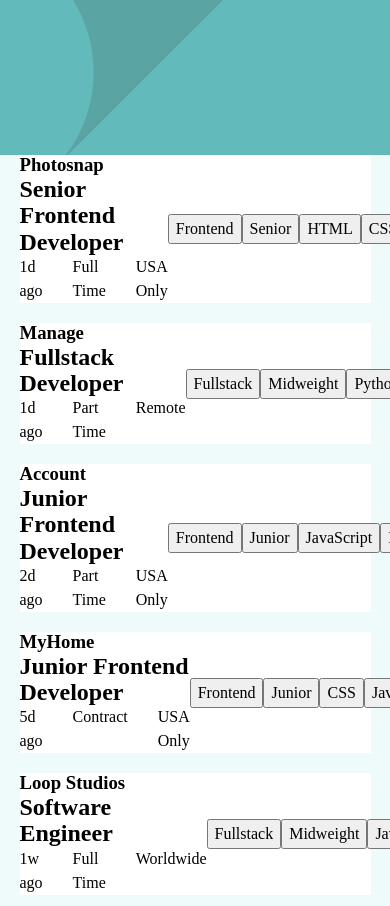
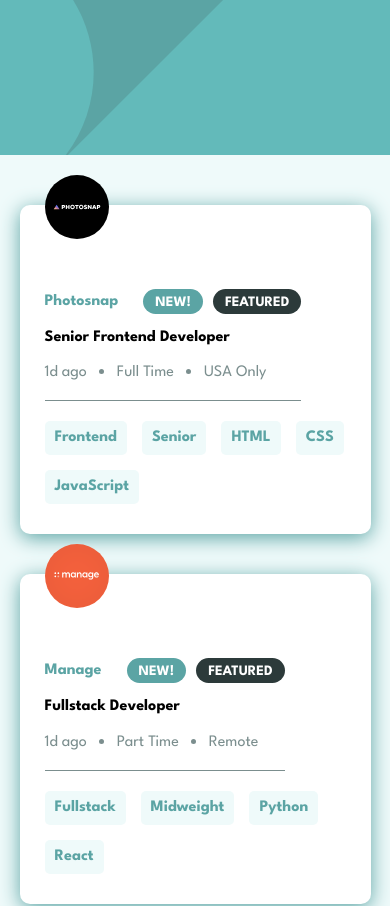
Before and after one commit to AndriiHrytsei/job-listing-with-filtering, a React (Vite) app: page / in a window 390 px wide. Shown: the top 906 px of the page. Built offline with nearby package versions, Linux system fonts and the light colour scheme.

Commit message:
add mobile version

```diff
--- a/src/components/FiltersList/FiltersList.module.css
+++ b/src/components/FiltersList/FiltersList.module.css
@@ -51,14 +51,14 @@
 }
 
 .filterItem:hover button {
-  background-color: #000;
+  background-color: var(--very-dark-grayish-cyan);
 }
 
 .clearAll {
   background-color: transparent;
   border: none;
   color: var(--dark-grayish-cyan);
-  transition: all 0.7s linear;
+  transition: all 0.3s linear;
   text-decoration: underline;
   text-decoration-color: transparent;
 }
--- a/src/components/JobList/JobList.module.css
+++ b/src/components/JobList/JobList.module.css
@@ -2,24 +2,121 @@
   display: flex;
   flex-direction: column;
   align-items: center;
-  row-gap: 20px;
-  /* margin-top: 80px; */
+  row-gap: 40px;
+  font-family: "League Spartan";
+  margin-top: 50px;
 }
 
 .jobItem {
   display: flex;
-  align-items: center;
+  align-items: flex-start;
+  flex-flow: column wrap;
+  row-gap: 20px;
   width: 90%;
   max-width: 85rem;
   background-color: #fff;
+  padding: 0 0 30px 25px;
+  border-radius: 10px;
+  box-shadow: 0px 4px 20px 0px var(--desaturated-dark-cyan);
 }
 
+.companyLogo {
+  position: relative;
+  bottom: 30px;
+}
+
+.companyLogo img {
+  width: 4rem;
+}
+
+.jobInfo {
+  display: flex;
+  flex-flow: column nowrap;
+  row-gap: 15px;
+}
+
+.heading {
+  display: flex;
+  column-gap: 10px;
+  flex-wrap: wrap;
+  align-items: center;
+}
+
+.companyName {
+  display: inline;
+  font-size: 1em;
+  color: var(--desaturated-dark-cyan);
+  margin-right: 15px;
+}
+
+.new {
+  background-color: var(--desaturated-dark-cyan);
+  color: #fff;
+  font-weight: 700;
+  font-size: 0.9em;
+  padding: 3px 12px 0;
+  border-radius: 20px;
+}
+
+.featured {
+  color: #fff;
+  font-weight: 700;
+  font-size: 0.9em;
+  padding: 3px 12px 0;
+  border-radius: 20px;
+  background-color: var(--very-dark-grayish-cyan);
+}
+
+.jobName {
+  transition: color 0.3s linear;
+  font-size: 1em;
+}
+
+.jobName:hover {
+  color: var(--desaturated-dark-cyan);
+}
 
 .jobDetails {
   display: flex;
   column-gap: 30px;
+  color: var(--dark-grayish-cyan);
+  border-bottom: 1px solid var(--dark-grayish-cyan);
+  padding-bottom: 15px;
+}
+
+.jobDetailsItem {
+  position: relative;
+}
+
+.jobDetailsItem:not(:first-child):before {
+  position: absolute;
+  display: block;
+  content: "";
+  width: 5px;
+  height: 5px;
+  background-color: var(--dark-grayish-cyan);
+  top: 8px;
+  left: -18px;
+  border-radius: 10px;
 }
 
 .stack {
   display: flex;
+  flex-wrap: wrap;
+  gap: 15px;
 }
+
+.stackBtn {
+  background-color: var(--background);
+  border: none;
+  border-radius: 5px;
+  color: var(--desaturated-dark-cyan);
+  padding: 5px 10px;
+  font-weight: 700;
+  transition: all 0.3s linear;
+}
+
+.stackBtn:hover {
+  background-color: var(--desaturated-dark-cyan);
+  color: #fff;
+}
--- a/src/components/JobList/Joblist.tsx
+++ b/src/components/JobList/Joblist.tsx
@@ -32,12 +32,16 @@
                   <img src={item.logo} alt="company logo" />
                 </div>
                 <div className={css.jobInfo}>
-                  <h3 className={css.companyName}>{item.company}</h3>
+                  <div className={css.heading}>
+                    <h3 className={css.companyName}>{item.company}</h3>
+                    {item.new === true ? <span className={css.new}>NEW!</span> : <></>}
+                    {item.featured === true ? <span className={css.featured}>FEATURED</span> : <></>}
+                  </div>
                   <h2 className={css.jobName}>{item.position}</h2>
                   <ul className={css.jobDetails}>
-                    <li>{item.postedAt}</li>
-                    <li>{item.contract}</li>
-                    <li>{item.location}</li>
+                    <li className={css.jobDetailsItem}>{item.postedAt}</li>
+                    <li className={css.jobDetailsItem}>{item.contract}</li>
+                    <li className={css.jobDetailsItem}>{item.location}</li>
                   </ul>
                 </div>
                 <ul className={css.stack}>
@@ -46,6 +50,7 @@
                       type="button"
                       onClick={handleAddFilter}
                       value={item.role}
+                      className={css.stackBtn}
                     >
                       {item.role}
                     </button>
@@ -55,6 +60,7 @@
                       type="button"
                       onClick={handleAddFilter}
                       value={item.level}
+                      className={css.stackBtn}
                     >
                       {item.level}
                     </button>
@@ -65,6 +71,7 @@
                         type="button"
                         onClick={handleAddFilter}
                         value={language}
+                        className={css.stackBtn}
                       >
                         {language}
                       </button>
@@ -76,6 +83,7 @@
                         type="button"
                         onClick={handleAddFilter}
                         value={tool}
+                        className={css.stackBtn}
                       >
                         {tool}
                       </button>
```
